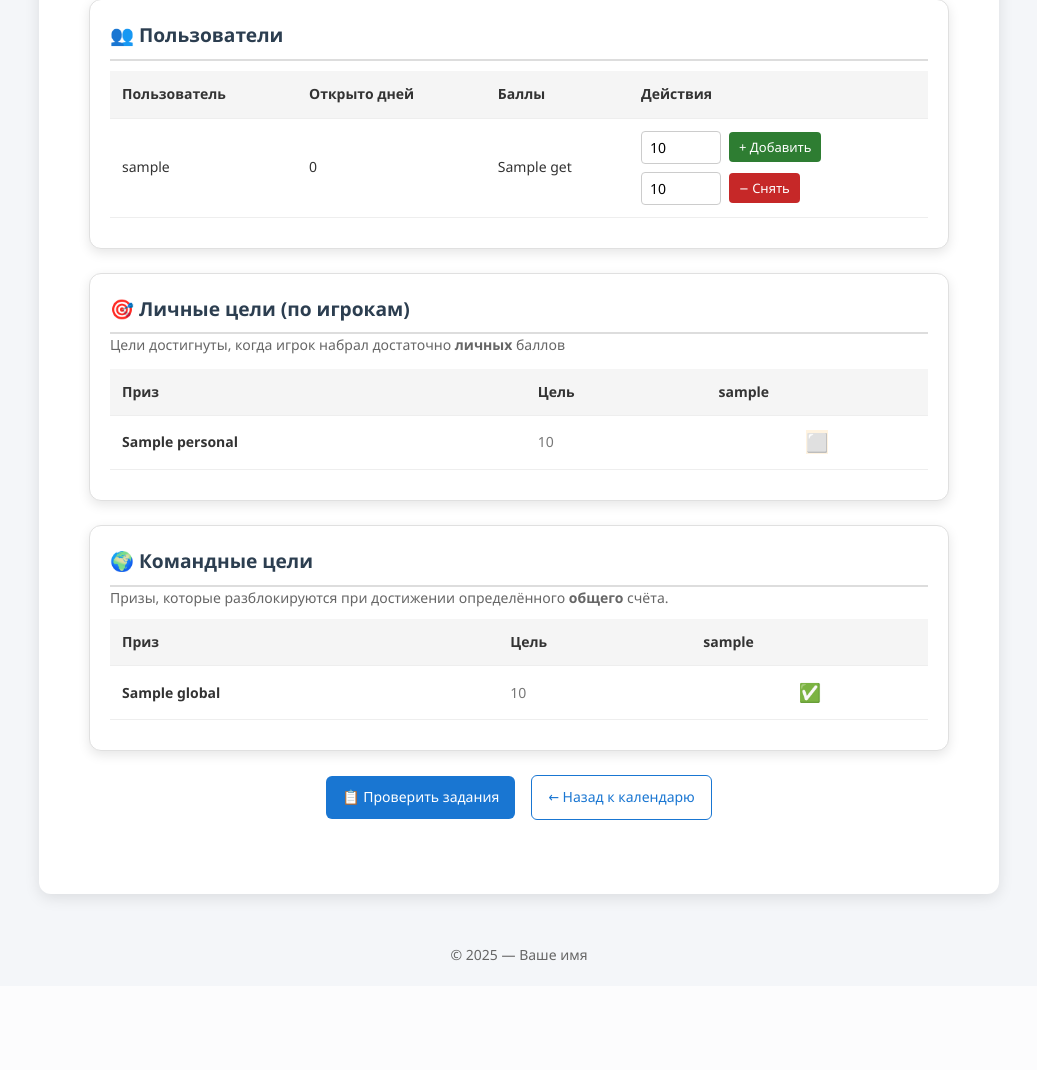
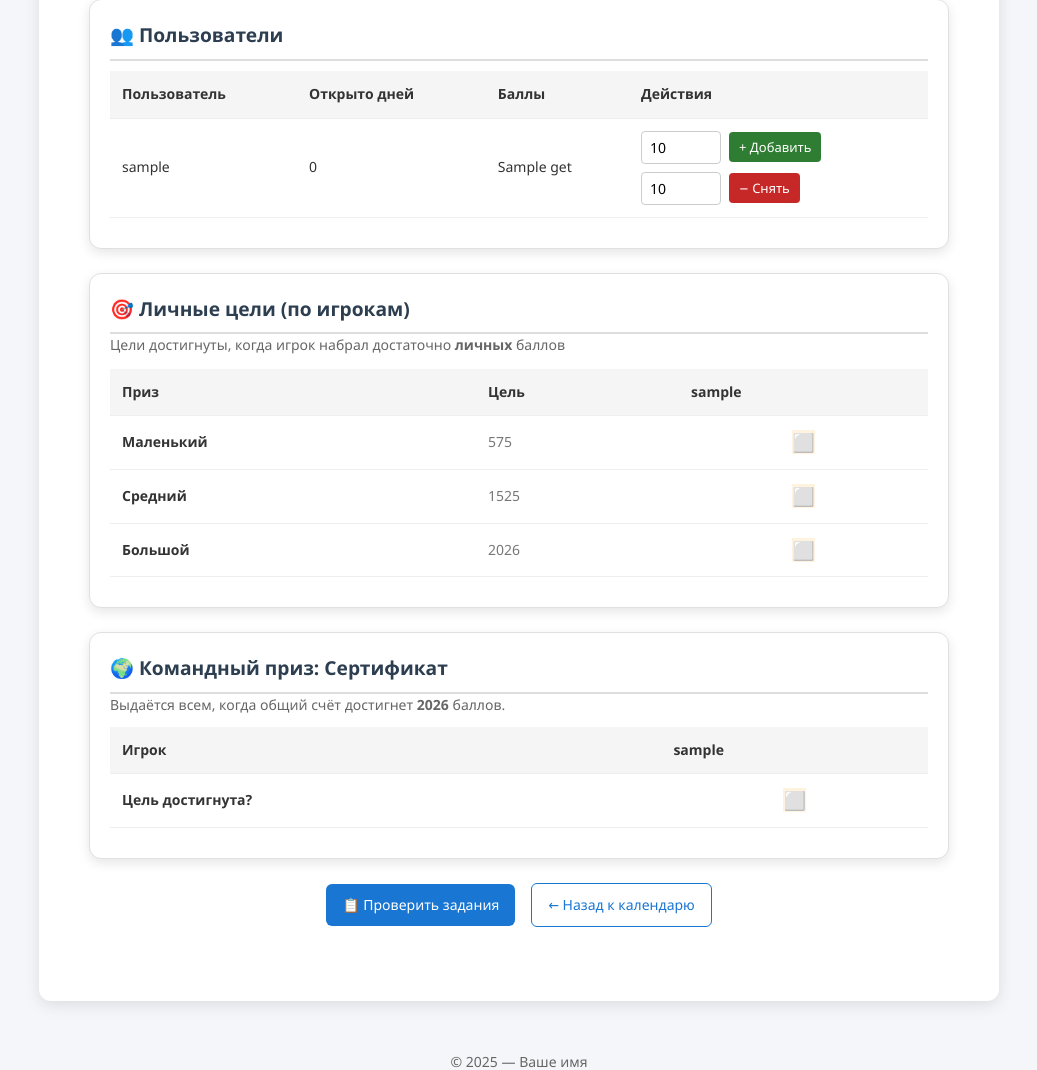
Before and after one commit to stikovich/advent.calendar, a Flask app: template templates/admin.html in a window 1280 px wide. Shown: the part 635-1705 px from the top of the page, without its empty margins (121-1158 px from the left). Before the commit the page ends 1596 px from the top, so only its background shows below. Run offline with Flask 3, Linux system fonts and the light colour scheme; the visitor is signed in with stand-in values (Sample User, id 1); the template is opened without the code that fills it: most values are stand-ins (such as "Sample title", 1, 10 or a date in 2020); some libraries are stand-ins or nearby versions.

Commit message:
Update admin.html

```diff
--- a/templates/admin.html
+++ b/templates/admin.html
@@ -201,6 +201,7 @@
   </div>
 
   <!-- Личные призы -->
+  <!-- Личные призы -->
   <div class="card">
     <h3>🎯 Личные цели (по игрокам)</h3>
     <p style="color: #666; font-size: 14px; margin: 0 0 12px;">Цели достигнуты, когда игрок набрал достаточно <strong>личных</strong> баллов</p>
@@ -215,14 +216,19 @@
         </tr>
       </thead>
       <tbody>
-        {% for r in reward_targets['personal'] %}
+        {% set personal_rewards = [
+          {'name': 'Маленький', 'points': 575},
+          {'name': 'Средний', 'points': 1525},
+          {'name': 'Большой', 'points': 2026}
+        ] %}
+        {% for r in personal_rewards %}
         <tr>
-          <td><strong>{{ r['name'] }}</strong></td>
-          <td style="color: #777;">{{ r['points'] }}</td>
+          <td><strong>{{ r.name }}</strong></td>
+          <td style="color: #777;">{{ r.points }}</td>
           {% for user in users %}
             {% set total = user_points.get(user.username, 0) %}
             <td class="status-cell">
-              {% if total >= r['points'] %}
+              {% if total >= r.points %}
                 <span class="status-achieved">✅</span>
               {% else %}
                 <span class="status-pending">⬜</span>
@@ -237,28 +243,25 @@
 
   <!-- Командные призы -->
   <div class="card">
-    <h3>🌍 Командные цели</h3>
+    <h3>🌍 Командный приз: Сертификат</h3>
     <p style="color: #666; font-size: 14px;">
-      Призы, которые разблокируются при достижении определённого <strong>общего</strong> счёта.
+      Выдаётся всем, когда общий счёт достигнет <strong>2026</strong> баллов.
     </p>
     <table>
       <thead>
         <tr>
-          <th>Приз</th>
-          <th>Цель</th>
+          <th>Игрок</th>
           {% for user in users %}
             <th>{{ user.username }}</th>
           {% endfor %}
         </tr>
       </thead>
       <tbody>
-        {% for r in reward_targets['global'] %}
         <tr>
-          <td><strong>{{ r['name'] }}</strong></td>
-          <td style="color: #777;">{{ r['points'] }}</td>
+          <td><strong>Цель достигнута?</strong></td>
           {% for user in users %}
             <td class="status-cell">
-              {% if global_points >= r['points'] %}
+              {% if global_points >= 2026 %}
                 <span class="status-achieved">✅</span>
               {% else %}
                 <span class="status-pending">⬜</span>
@@ -266,7 +269,6 @@
             </td>
           {% endfor %}
         </tr>
-        {% endfor %}
       </tbody>
     </table>
   </div>
```
